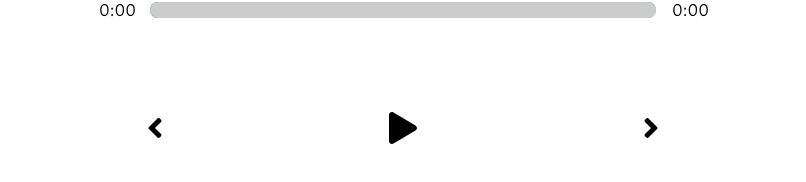
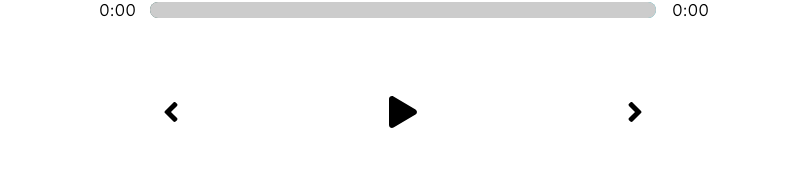
Before and after one commit to mikalegenda/react-music-player, a React (Create React App) app: page / in a window 1280 px wide. Shown: the part 576-758 px from the top of the page, without its empty margins (237-1043 px from the left). Built offline with nearby package versions, Linux system fonts and the light colour scheme.

Commit message:
Small fix

```diff
--- a/src/styles/_player.scss
+++ b/src/styles/_player.scss
@@ -31,7 +31,7 @@
   display: flex;
   justify-content: space-between;
   align-items: center;
-  pad: 1rem;
+  padding: 1rem;
   width: 40%;
 
   svg {
```
